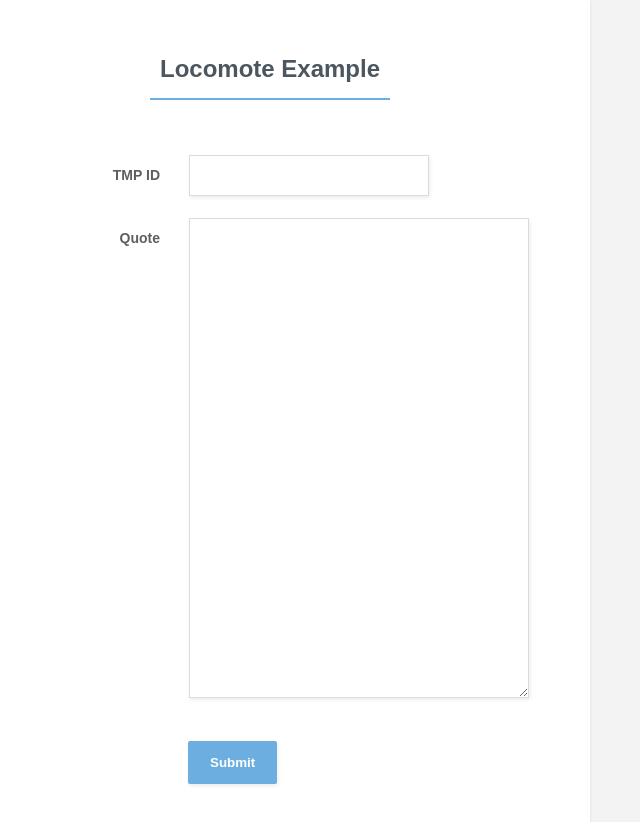
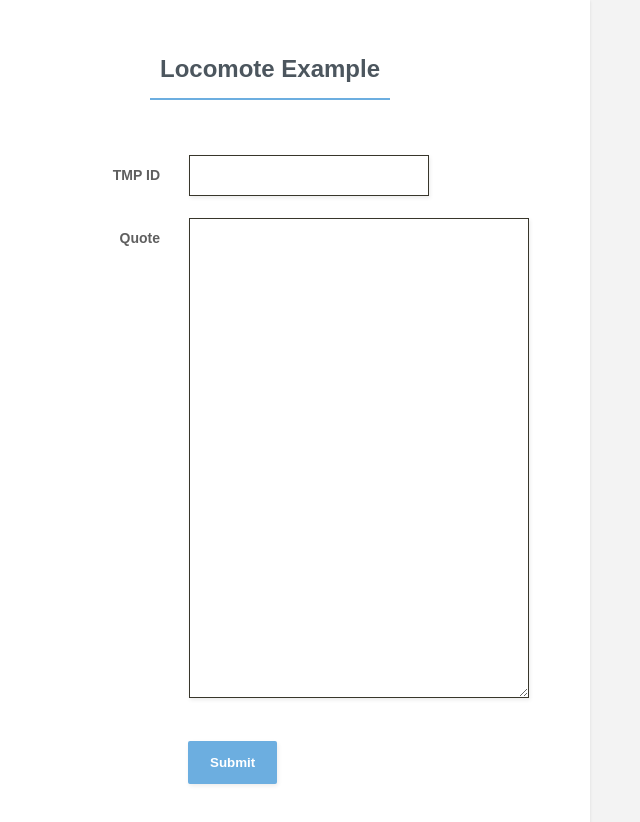
Before and after one commit to budimulyawan/locomote, a plain HTML site: page index.html in a window 1280 px wide. Shown: the top 822 px of the page, without its empty margins (370-1010 px from the left). Drawn offline with Linux system fonts and the light colour scheme.

Commit message:
change border color

```diff
--- a/form-basic.css
+++ b/form-basic.css
@@ -53,7 +53,7 @@ html{
     width: 240px;
     box-shadow: 1px 2px 4px 0 rgba(0, 0, 0, 0.08);
     padding: 12px;
-    border: 1px solid #dbdbdb;
+    border: 1px solid #38362b;
 }
 
 .form-basic input[type=radio],
@@ -84,7 +84,7 @@ html{
     box-shadow: 1px 2px 4px 0 rgba(0, 0, 0, 0.08);
     font: normal 13px sans-serif;
     padding: 12px;
-    border: 1px solid #dbdbdb;
+    border: 1px solid #38362b;
     resize: vertical;
 }
 
```
